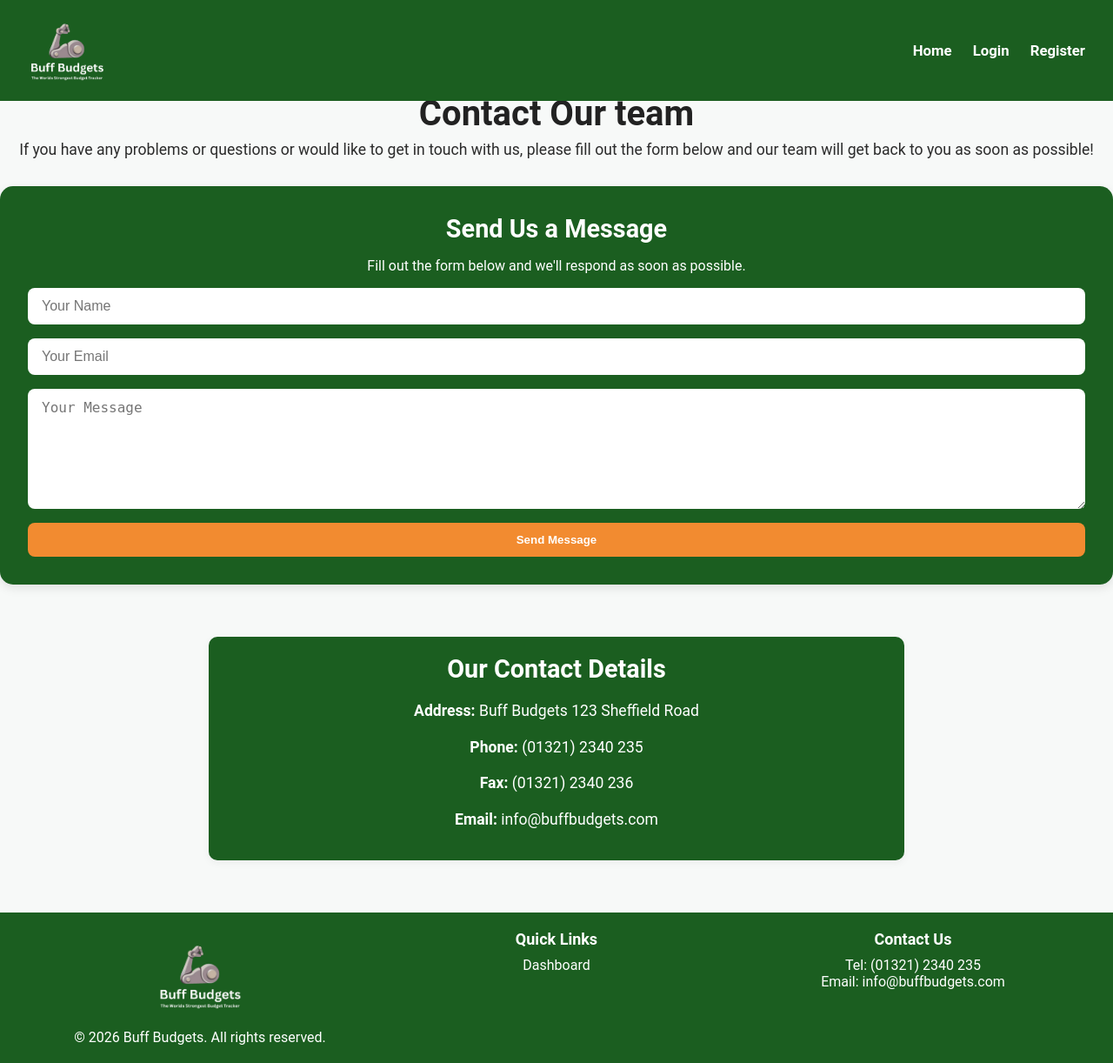
After one commit to LukeDarr007/BudgetTracker, a PHP site: page /BudgetTracker/contact.php in a window 1280 px wide. The commit adds this page. Shown: the whole page at 87% size. Run offline with PHP 8.4, Linux system fonts and the light colour scheme.

Commit message:
changes
various changes, added contact us page + adding more to login and register page

```diff
--- /dev/null
+++ b/contact.php
@@ -0,0 +1,93 @@
+<!DOCTYPE html>
+<html lang="en">
+<head>
+    <meta charset="UTF-8">
+    <meta name="viewport" content="width=device-width, initial-scale=1.0">
+    <title>Buff Budgets - Contact Us</title>
+    <link rel="stylesheet" href="styles.css?v=<?php echo time(); ?>">
+</head>
+
+<body>
+
+<nav class="login-navbar">
+    <div class="index-logo">
+        <a href="index.html"><img src="logo.png"></a>
+    </div>
+    <ul class="index-nav-links">
+        <li><a href="index.html">Home</a></li>
+        <li><a href="login.php">Login</a></li>
+        <li><a href="register.php">Register</a></li>
+    </ul>
+</nav>
+
+<header class="header">
+    <h1>Contact Our Team</h1>
+    <p>If you have any problems or questions or would like to get in touch with us, please fill out the form below and our team will get back to you as soon as possible!</p>
+</header>
+
+
+<header class="header">
+    <h1>Contact Our team</h1>
+    <p>If you have any problems or questions or would like to get in touch with us, please fill out the form below and our team will get back to you as soon as possible!</p>
+</header>
+
+<main class="contact-main">
+
+    <nav class="login-navbar">
+    <div class="index-logo">
+        <a href="index.html"><img src="logo.png"></a>
+    </div>
+    <ul class="index-nav-links">
+        <li><a href="index.html">Home</a></li>
+        <li><a href="login.php">Login</a></li>
+        <li><a href="register.php">Register</a></li>
+    </ul>
+</nav>
+
+
+
+    <section class="contact-form">
+        <h2>Send Us a Message</h2>
+        <p>Fill out the form below and we'll respond as soon as possible.</p>
+        <form action="#" method="POST">
+            <input type="text" name="name" placeholder="Your Name" required>
+            <input type="email" name="email" placeholder="Your Email" required>
+            <textarea name="message" rows="6" placeholder="Your Message" required></textarea>
+            <button type="submit">Send Message</button>
+        </form>
+    </section>
+
+    <section class="contact-info">
+        <h2>Our Contact Details</h2>
+        <p><strong>Address:</strong> Buff Budgets 123 Sheffield Road </p>
+        <p><strong>Phone:</strong> (01321) 2340 235</p>
+        <p><strong>Fax:</strong> (01321) 2340 236</p>
+        <p><strong>Email:</strong> <a href="mailto:info@buffbudgets.com">info@buffbudgets.com</a></p>
+    </section>
+
+</main>
+
+<footer class="index-footer">
+    <div class="index-footer-container">
+        <div class="index-footer-column">
+            <img src="logo.png" class="footer-logo">
+            <p>© 2026 Buff Budgets. All rights reserved.</p>
+        </div>
+
+        <div class="index-footer-column">
+            <h4>Quick Links</h4>
+            <ul>
+                <li><a href="index.html">Dashboard</a></li>
+            </ul>
+        </div>
+
+        <div class="index-footer-column">
+            <h4>Contact Us</h4>
+            <p>Tel: (01321) 2340 235</p>
+            <p>Email: info@buffbudgets.com</p>
+        </div>
+    </div>
+</footer>
+
+</body>
+</html>
--- a/styles.css
+++ b/styles.css
@@ -1167,3 +1167,136 @@ body.expenses-page {
     padding: 20px;
     margin-top: 40px;
 }
+
+*/CONTACT US CSS */
+
+.contact-main {
+    max-width: 900px;
+    margin: 2rem auto;
+    padding: 0 1rem;
+    font-family: Arial, sans-serif;
+}
+
+
+.contact-info,
+.contact-form {
+    background-color: #1B5E20; /* Buff Budgets green */
+    color: white;
+    padding: 2rem;
+    border-radius: 15px;
+    margin-bottom: 2rem;
+    box-shadow: 0 4px 12px rgba(0,0,0,0.1);
+    text-align: center;
+}
+
+.contact-info {
+  max-width: 800px;
+  margin: 60px auto;
+  padding: 20px;
+  background-color: #1B5E20;
+  border-radius: 10px;
+  box-shadow: 0 3px 10px rgba(0,0,0,0.05);
+  text-align: center;
+  t
+}
+
+.contact-info h2 {
+  font-size: 2rem;
+  color: white;
+  margin-bottom: 20px;
+  text-align: center;
+}
+
+.contact-info p {
+  font-size: 1.1rem;
+  line-height: 1.8;
+  color: white;
+  margin: 10px 0;
+}
+
+.contact-info a {
+  color: white;
+  text-decoration: none;
+  transition: color 0.3s ease;
+  text-align: center;
+}
+
+.contact-info a:hover {
+  color: #0A437C;
+  text-decoration: underline;
+  text-align: center;
+}
+
+
+@media (max-width: 768px) {
+  .contact-info {
+    padding: 15px;
+  }
+
+  .contact-info h2 {
+    font-size: 1.7rem;
+  }
+
+  .contact-info p {
+    font-size: 1rem;
+  }
+}
+
+
+
+.contact-info h2,
+.contact-form h2 {
+    margin-bottom: 1rem;
+    font-size: 1.8rem;
+}
+
+
+.contact-form form {
+    display: flex;
+    flex-direction: column;
+    gap: 1rem;
+    margin-top: 1rem;
+}
+
+.contact-form input,
+.contact-form textarea {
+    padding: 0.75rem 1rem;
+    border: none;
+    border-radius: 8px;
+    font-size: 1rem;
+}
+
+.contact-form button {
+    padding: 0.75rem 1.5rem;
+    border: none;
+    border-radius: 8px;
+    background-color: #F28B30;
+    color: white;
+    font-weight: bold;
+    cursor: pointer;
+    transition: background 0.3s ease;
+}
+
+.contact-form button:hover {
+    background-color: #e07b25;
+}
+
+
+.contact-form a {
+    color: white;
+    text-decoration: underline;
+}
+
+
+.header h1 {
+    text-align: center;
+    font-size: 2.5rem;
+    margin-bottom: 0.5rem;
+}
+
+.header p {
+    text-align: center;
+    font-size: 1.1rem;
+    margin-bottom: 2rem;
+    color: #2B2B2B;
+}
```
Also changed, not shown: login.php (+48 -11 lines), register.php (+34 -31 lines).
